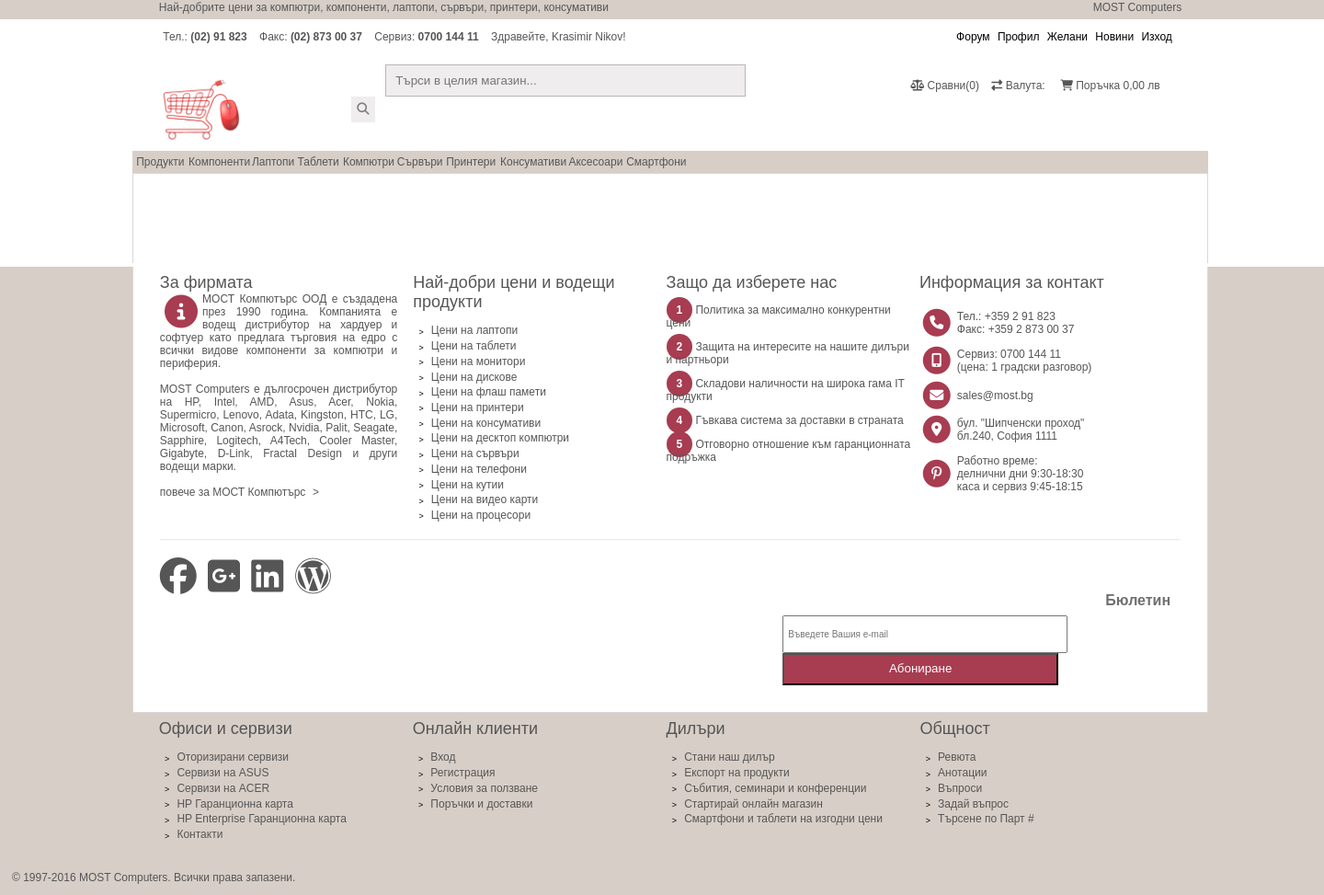
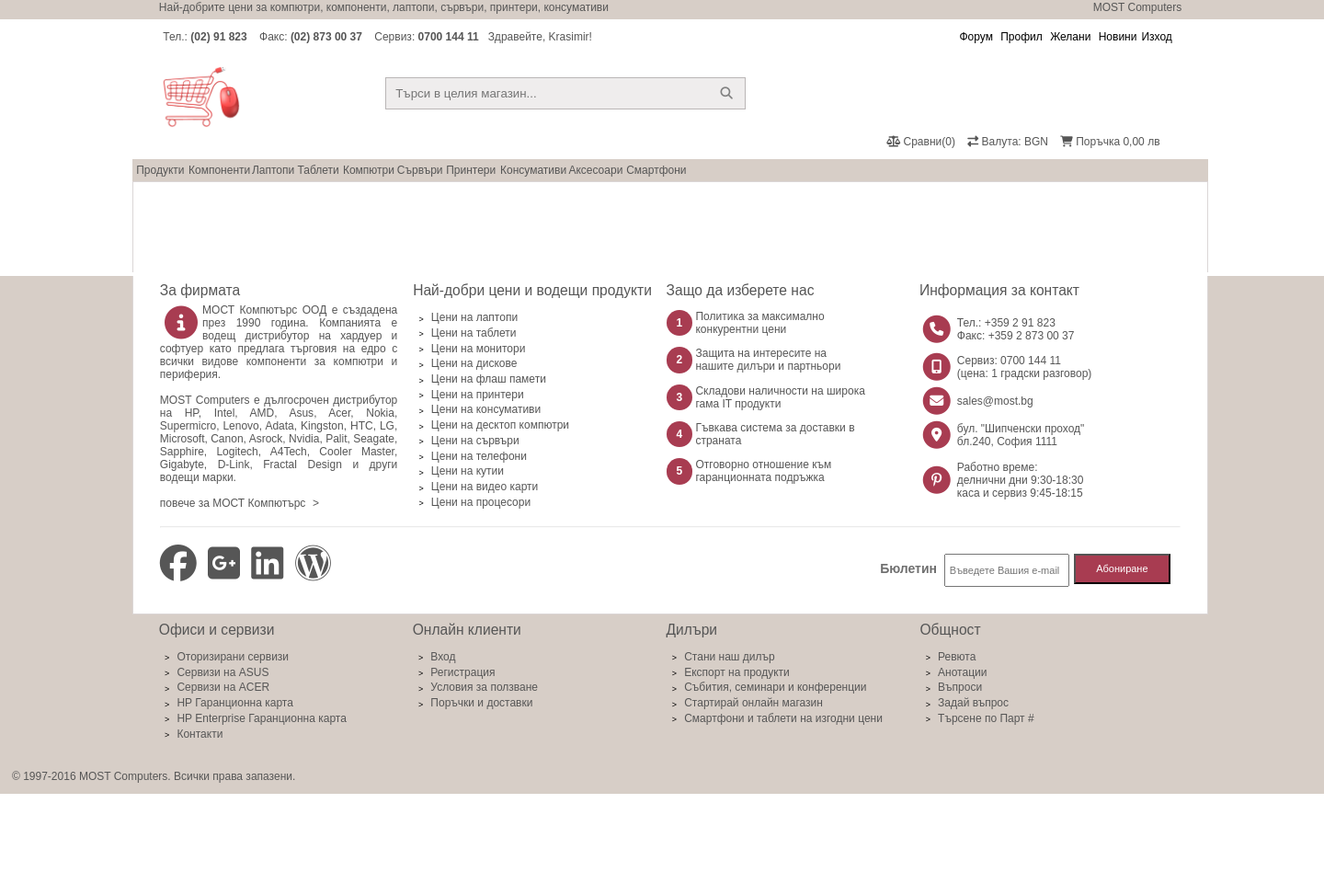
Before and after one commit to kznikov/Project, a PHP site: page / in a window 1440 px wide. Shown: the whole page at 92% size. After the commit the page ends 863 px from the top, so only its background shows below. Run offline with PHP 8.4, Linux system fonts and the light colour scheme; a user stored in the database is signed in; data comes from the database, SQL or seed files in the repository; some libraries are stand-ins or nearby versions.

Commit message:
edited header & footer styling; added currency selection option

```diff
--- a/assets/css/header_footer.css
+++ b/assets/css/header_footer.css
@@ -120,6 +120,7 @@ form.search-form{
         border:0.5px solid #bab6b6;
         padding: 1% 0 1% 2%;
         color: #918c8c;
+        display: inline-block;
 }
 
 #search:hover{
@@ -141,16 +142,22 @@ form.search-form{
     color: black;
 }
 
-.header-nav2{
+.header-nav2, .show{
     float: right;
-    margin-top: 1%;
+}
+
+.show{
+     margin-top: 0%;
 }
 
 .dropdown-currency{
     float: right;
     display: none;
-    margin-top: -7%;
-    padding-top: 4%;
+    margin-top: 0%;
+    position: absolute;
+    background-color: white;
+    border: solid #dbd6d6 1px;
+    padding: 0 0.3%;
 }
 
 .dropdown-currency li{
@@ -160,6 +167,8 @@ form.search-form{
 
 .dropdown-currency li:hover{
     color: crimson;
+    cursor: pointer;
+
 }
 
 .header-row4{
@@ -244,13 +253,14 @@ ol.chooseUs > li:before {
   margin-right: .3em;
   padding: .6em .9em;
   border-radius: 100%;
+  display: inline-block;
+  float: left;
 }
 
-ol.chooseUs > li > {
+ol.chooseUs > li {
     display: inline-block;
-    width: 75%;
+    width: 80%;
     vertical-align: middle;
-
 }
 
 ul.social-icons{
@@ -284,22 +294,38 @@ ul.social-icons{
 #subscribe-button{
     color: white;
     background-color: #a83c51;
-    line-height: 2em;
+    float: right;
+    line-height: 2.5em;
+    margin-left: 1%;
+    display: inline-block;
+    width: 25%;
+    height: 3em;
+    vertical-align: middle;
+    font-size: 11px;
 }
 
 #subscribe-button:hover{
     background-color: #842d3e;
+    cursor: pointer;
 }
 
 .subscribe-form label{
-    line-height: 2em;
-    font-size: 16px;
+    line-height: 1.5em;
+    font-size: 14px;
+    display: inline-block;
+    width: 30%;
+    margin-top: 0;
 }
 
 #subscription-mail{
-    font-size: 10px;
+    font-size: 11px;
     line-height: 2.5em;
     padding-left: 1%;
+    display: inline-block;
+    width: 30%;
+    height: 2.7em;
+    vertical-align: middle;
+    margin-left: 1%;
 }
 
 .footer-column ul, .footer-column ol{
@@ -346,13 +372,14 @@ span.footer-contacts{
 
 .footer-column h4{
     color: #565656;
-    font-size: 1.5em;
+    font-size: 1.3em;
     font-weight: normal;
 }
 
 .footer-column article{
     text-align: justify;
     padding-right: 5%;
+    padding-top: 2%;
 }
 
 .fa-stack-2x{
@@ -375,7 +402,7 @@ span.footer-contacts{
 
 #aboutUs-info{
     display: inline;
-    vertical-align: top
+    vertical-align: top;
 }
 
 .footer-column article a{
--- a/assets/javascript/header.js
+++ b/assets/javascript/header.js
@@ -1,23 +1,17 @@
-var selectedCurrency = "BGN";
 $(document).ready(function(){
+    //search option:
     $("#search").mouseenter(function(){
         $("#search-button").css("background-color", "white");
     });
     $("#search").mouseleave(function(){
         $("#search-button").css("background-color", "#efeded");
     });
+
+    //currency selector:
     $("#currency-selector, .dropdown-currency").mouseenter(function(){
-        $(".dropdown-currency").css("display", "inline-block");
+        $(".dropdown-currency").css("display", "block");
     });
-    $(".dropdown-currency").mouseleave(function(){
+    $("#currency-selector, .dropdown-currency").mouseleave(function(){
         $(".dropdown-currency").css("display", "none");
     });
-
-    //doesn't work:
-    $("#EUR").click(function() {
-        selectedCurrency = "EUR";
-    });
-    $("#BGN").click(function() {
-        selectedCurrency = "BGN";
-    });
 });
--- a/header.php
+++ b/header.php
@@ -29,8 +29,11 @@
     <title></title>
     <meta charset="UTF-8">
     <script type="text/javascript" src="./assets/javascript/jquery.min.js"></script>
-	<link href="./assets/css/style.css" type="text/css" rel="stylesheet">
-	<link href="assets/css/header_footer.css" rel="stylesheet" type="text/css"/>
+    <script src="https://use.fontawesome.com/0a902a9652.js"></script>
+    <script type="text/javascript" src="./assets/javascript/javascript.js"></script>
+    <script src="assets/javascript/header.js" type="text/javascript"></script>
+    <link href="./assets/css/style.css" type="text/css" rel="stylesheet">
+    <link href="assets/css/header_footer.css" rel="stylesheet" type="text/css"/>
 
 	<style type="text/css">
 		li.hidden{
@@ -84,23 +87,23 @@
                 <li>Тел.: <span class="bold">(02) 91 823&nbsp;&nbsp;&nbsp;</span></li>
                 <li>Факс: <span class="bold">(02) 873 00 37&nbsp;&nbsp;&nbsp;</span></li>
                 <li>Сервиз: <span class="bold">0700 144 11&nbsp;&nbsp;&nbsp;</span></li>
-                <li class="show">Здравейте, <?= $userRow['name']." ".$userRow['lastname']?>!</li>
+                <li class="show">Здравейте, <?= $_SESSION['name']?>!</li>
             </ul>
 
 
 
             <ul class="header-ul header-nav1">
                 <li><a href="#">Форум</a></li>
-                <li><a href="./?page=profile">Профил</a></li>
-                <li><a href="./?page=wishlist">Желани</a></li>
-                <li><a href="./?page=news">Новини</a></li>
-                <li class="hidden"><a href="./?page=login" class="toggle2">Вход</a></li>
-                <li class="hidden"><a href="./?page=create" class="toggle2">Регистрация</a></li>
-                <li class="show"><a href="./?page=logout" class="toggle">Изход</a></li>
+                <li><a href="?page=profile">Профил</a></li>
+                <li><a href="?page=wishlist">Желани</a></li>
+                <li><a href="?page=news">Новини</a></li>
+                <li class="hidden"><a href="?page=login" class="toggle2">Вход</a></li>
+                <li class="hidden"><a href="?page=create" class="toggle2">Регистрация</a></li>
+                <li class="show"><a href="?page=logout" class="toggle">Изход</a></li>
             </ul>
         </div>
         <div class="header-row3">
-            <a href="./?page=home"><img src="assets/images/logo.png" alt="logo" id="header-logo"/></a>
+            <a href="?page=home"><img src="assets/images/logo.png" alt="logo" id="header-logo"/></a>
             <form class="search-form" action="" method="get">
                 <input type="search" placeholder="Търси в целия магазин..." maxlength="128" id="search" name="search">
                 <button type="submit" title="Търсене" id="search-button"><i class="fa fa-search"></i></button>
@@ -108,16 +111,31 @@
 
             <ul class="header-ul header-nav2">
                 <li><i class="fa fa-balance-scale" aria-hidden="true"></i> Сравни(0)&nbsp;&nbsp;&nbsp;</li>
-                <li id="currency-selector"><i class="fa fa-exchange" aria-hidden="true"></i> Валута: <?php echo "<script>document.writeln(selectedCurrency);</script>";?> &nbsp;&nbsp;&nbsp;</li>
-                <li class="show"><i class="fa fa-shopping-cart" aria-hidden="true"></i> Поръчка 0,00 лв &nbsp;&nbsp;&nbsp;</li>
+                <li id="currency-selector"><i class="fa fa-exchange" aria-hidden="true"></i> Валута: <span id="selectedCurrency">BGN</span> &nbsp;&nbsp;&nbsp;
+                    <ul class="dropdown-currency">
+                        <li id="BGN" onclick="selectBgn()">BGN - Български лев</li>
+                        <script>
+                            function selectBgn() {
+                                document.getElementById("selectedCurrency").innerHTML = "BGN";
+                                document.getElementById("currencySymbol").innerHTML = "лв";
+                            }
+                        </script>
+                        </br>
+                        <li id="EUR" onclick="selectEur()">EUR - Евро</li>
+                        <script>
+                            function selectEur() {
+                                document.getElementById("selectedCurrency").innerHTML = "EUR";
+                                document.getElementById("currencySymbol").innerHTML = "€";
+                            }
+                        </script>
+                     </ul>
+                </li>
+                <li class="show"><i class="fa fa-shopping-cart" aria-hidden="true"></i> Поръчка 0,00 <span id="currencySymbol">лв </span>&nbsp;&nbsp;&nbsp;</li>
             </ul>
 
         </div>
         <div class="header-row4">
-            <ul class="dropdown-currency">
-                <li id="BGN">BGN - Български лев</li>
-                <li id="EUR">EUR - Евро</li>
-            </ul>
+
 
             <ul class="header-ul header-nav3">
                 <li><a href="#">Продукти</a></li>
```
